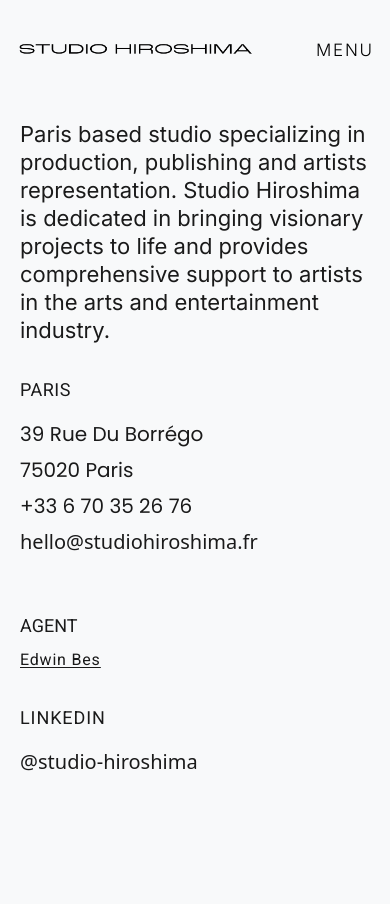
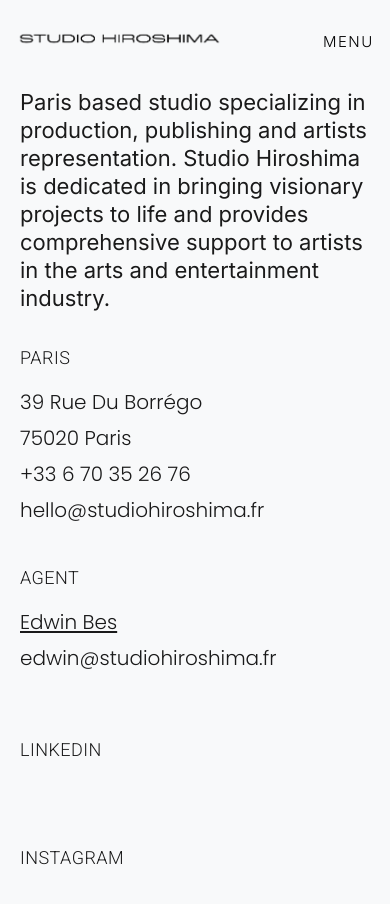
Before and after one commit to studiohiroshima/studio-hiroshima, a Next.js app: page / in a window 390 px wide. Shown: the top 904 px of the page. Before the commit the page ends 848 px from the top, so only its background shows below. Built offline with nearby package versions, Linux system fonts and the light colour scheme.

Commit message:
changed to new loo and made it totally responsive

```diff
--- a/components/Homescreen.js
+++ b/components/Homescreen.js
@@ -11,28 +11,33 @@
     {/*br tags included to give more spacing based on different devices */}
       <p className="max-sm:hidden"><br/><br/><br/><br /></p>
       <p className="max-sm:visible sm:hidden mb-4"><br/><br/><br/></p>
-      <p className='max-md:visible md:hidden'><br/></p>
+      {/* <p className='max-md:visible md:hidden'><br/></p> */}
 
         <p className="inter-normal max-sm:text-xxl max-sm:leading-7 max-sm:w-12/13 max-sm:text-wrap text-3xl w-2/3 tracking-normal leading-10 xl:text-balance  lg:text-pretty sm:w-10/12 max-md:mt-2 lg:text-justify lg:mt-3">Paris based studio specializing in production, publishing and artists representation. Studio Hiroshima is dedicated in bringing visionary projects to life and provides comprehensive support to artists in the arts and entertainment industry.</p>
-        <section  id='contact' className="flex justify-between lg:w-9/12 xl:w-10/12 mt-16 text-lg max-lg:flex-col max-sm:gap-8 max-sm:mt-8 max-lg:gap-10">
+        <section  id='contact' className="flex justify-between lg:w-9/12 xl:w-10/12 mt-16 text-lg flex-col max-sm:gap-8 max-sm:mt-8 max-lg:gap-10">
           <div className="">
-          <p className="text-lg tracking-wide mb-4 roboto-light xl:text-lg xl:font-normal max-sm:font-normal">PARIS</p>
+          <p className="text-lg tracking-wide mb-4 roboto-light xl:text-lg">PARIS</p>
           <div className='space-y-2'>
-            <p className="home-text xl:font-normal max-sm:font-normal">39 Rue du Borrégo</p>
-            <p className="home-text xl:font-normal max-sm:font-normal">75020 Paris</p>
-            <p className="home-text xl:font-normal max-sm:font-normal">+33 6 70 35 26 76</p>
-            <p className=" xl:font-normal max-sm:font-normal text-xl">hello@studiohiroshima.fr</p></div>
-            <div className="mt-14 space-y-2">
-              <p className="max-sm:text-lg text-xl roboto-light xl:text-lg xl:font-normal max-sm:font-normal">AGENT</p>
-              <p className="capitalize text-base roboto-regular tracking-wider underline underline-offset-2 max-sm:mt-1 mt-2 xl:text-xl xl:font-medium max-sm:font-normal">
-              <a href="https://www.linkedin.com/in/shivfr/?locale=en_US" target="_blank">
-              Edwin Bes</a>
+            <p className="home-text">39 Rue du Borrégo</p>
+            <p className="home-text ">75020 Paris</p>
+            <p className="home-text">+33 6 70 35 26 76</p>
+            <p className="text-xl subpixel-antialiased poppins-light">hello@studiohiroshima.fr</p></div>
+            <div className="mt-10 space-y-2">
+              <p className="text-lg tracking-wide mb-4 roboto-light xl:text-lg">AGENT</p>
+              <p className="home-text underline underline-offset-2">
+              Edwin Bes
+              </p>
+              <p className="text-xl subpixel-antialiased poppins-light">
+
+              edwin@studiohiroshima.fr
               </p>
             </div>
           </div>
-          <div>
-            <p className="text-lg tracking-wider mb-4 roboto-light xl:text-lg xl:font-normal max-sm:font-normal">LINKEDIN</p>
-            <p className="text-xl xl:font-normal max-sm:font-normal "><a href='https://www.linkedin.com/company/studio-hiroshima/' target='_blank'>@studio-hiroshima</a></p>
+          <div className='mt-8'>
+            <p className="text-lg tracking-wide mb-4 roboto-light xl:text-lg"><a target='_blank' href='https://www.linkedin.com/company/studio-hiroshima/'>LINKEDIN</a></p>
+          </div>
+          <div className='mt-8'>
+            <p className="text-lg tracking-wide mb-4 roboto-light xl:text-lg"><a target='_blank' href='https://www.instagram.com/studiohiroshima/'>INSTAGRAM</a></p>
           </div>
         </section>
         <br /><br /><br />
--- a/components/Navbar.js
+++ b/components/Navbar.js
@@ -12,13 +12,13 @@
     setShowMenu(!showMenu)
   }
   return (
-    <nav className='mb-12 fixed z-10 w-full  max-sm:mx-auto bg-opacity-100 bg-whitish'>
-      <div className='flex justify-between w-12/13 mx-auto py-8 items-center max-sm:w-11/12 max-md:items-start max-md:mt-2'>
-        <div className='max-sm:w-4/6'><Image src='/img/nav-logo.png' alt='logo' width={255} height={255}
+    <nav className='mb-12 fixed z-10 w-full  max-sm:mx-auto bg-opacity-100 bg-transparent'>
+      <div className='flex justify-between w-12/13 mx-auto py-3 items-center max-sm:w-11/12 max-md:items-start max-md:mt-2'>
+        <div className='max-sm:w-4/6 max-sm:-ml-4 sm:-ml-6 md:-ml-6 lg:-ml-5 xl:-ml-6 2xl:-ml-8'><Image src='/img/logo.png' alt='logo' width={270} height={270}
           priority className='object-cover w-full h-auto'
         /></div>
         <ul className='flex max-md:flex-col gap-10 max-md:items-end max-md:w-2/6 max-md:gap-0 max-md:justify-center max-md:-mt-55'>
-        <li className='inter-thin text-base tracking-widest subpixel-antialiased  max-sm:text-xv visible md:hidden cursor-pointer' onClick={handleClick}>{showMenu ? 'CLOSE' : 'MENU'}</li>
+        <li className='inter-thin text-base tracking-widest subpixel-antialiased visible md:hidden cursor-pointer max-sm:pt-3 max-md:pt-5 max-md:text-[16.6px] max-sm:text-[15px]' onClick={handleClick}>{showMenu ? 'CLOSE' : 'MENU'}</li>
 
     {/* Mobile Device*/}
         {showMenu &&
@@ -36,8 +36,8 @@
         }
     {/* Mobile Device*/}
 
-        <li className='inter-thin text-base tracking-widest subpixel-antialiased max-sm:font-medium max-sm:text-sm max-md:hidden md:visible'><a href='#contact'>CONTACT</a></li>
-        <li className='inter-thin text-base tracking-widest subpixel-antialiased max-sm:font-medium max-sm:text-sm max-md:hidden md:visible text-black-30'>STUDIO HIROSHIMA</li>
+        <li className='inter-thin text-base tracking-widest subpixel-antialiased max-sm:font-medium max-sm:text-sm max-md:hidden md:visible pt-2 xl:text-[16.6px]'><a href='#contact'>CONTACT</a></li>
+        <li className='inter-thin text-base xl:text-[16.6px] tracking-widest subpixel-antialiased max-sm:font-medium max-sm:text-sm max-md:hidden md:visible text-black-30 pt-2'>STUDIO HIROSHIMA</li>
 
         </ul>
       </div>
```
Also changed, not shown: public/img/logo.png (added).
